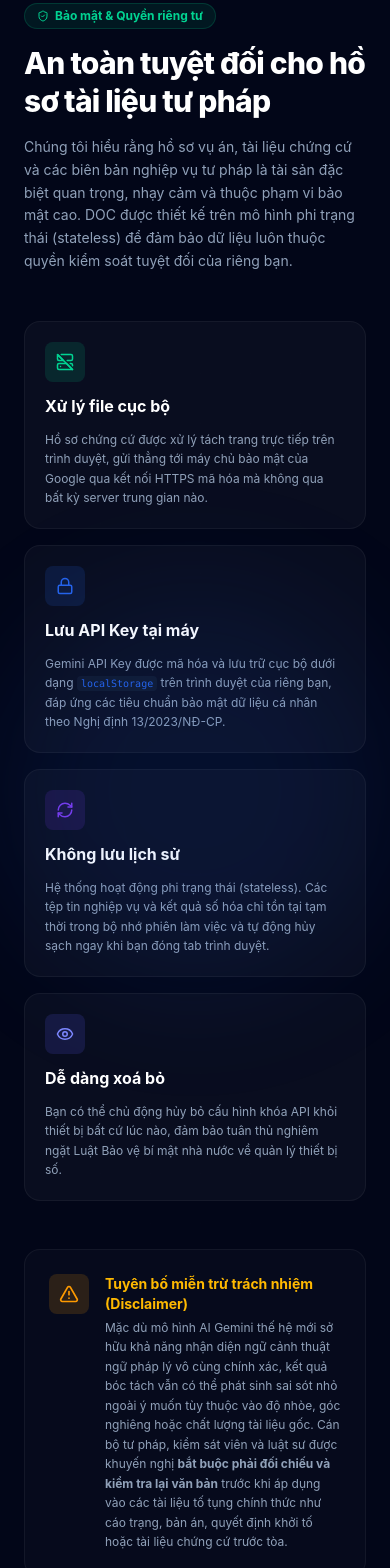
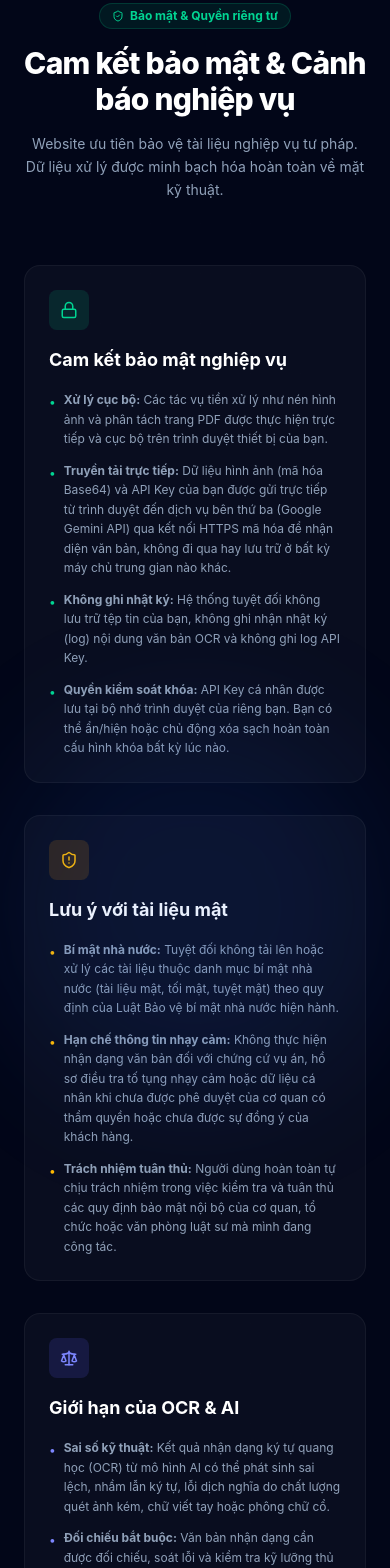
Before and after one commit to ruabien/gemini-ocr-cloudflare, a React (Vite) app: page / in a window 390 px wide. Shown: the part 9220-10788 px from the top of the page. Built offline with nearby package versions, Linux system fonts and the light colour scheme.

Commit message:
feat: implement Phase 2 security, compliance warnings, and AI OCR limitations for judicial users

```diff
--- a/index.html
+++ b/index.html
@@ -560,84 +560,106 @@ Căn cước công dân số: 001085000123 cấp ngày 15/10/2021 tại Cục C
           </div>
         </section>
 
-        <!-- SECURITY & PRIVACY -->
         <section id="security" class="bg-slate-950 text-slate-100 py-20 relative overflow-hidden z-10">
           <div class="absolute inset-0 bg-grid opacity-5 pointer-events-none"></div>
           <div class="absolute top-1/2 left-1/2 transform -translate-x-1/2 -translate-y-1/2 w-96 h-96 bg-primary/10 rounded-full blur-3xl pointer-events-none"></div>
 
-          <div class="max-w-5xl mx-auto px-6">
-            <div class="grid grid-cols-1 lg:grid-cols-12 gap-12 items-center">
-
-              <div class="lg:col-span-5 space-y-4 text-left">
+          <div class="max-w-7xl mx-auto px-6">
+            <div class="text-center space-y-4 mb-16">
               <span class="inline-flex items-center gap-1.5 px-3 py-1 rounded-full bg-emerald-500/10 border border-emerald-500/20 text-emerald-400 text-xs font-bold">
                 <span class="material-icons text-[12px]">verified_user</span>
                 <span>Bảo mật & Quyền riêng tư</span>
               </span>
-                <h2 class="text-3xl sm:text-4xl font-extrabold tracking-tight text-white leading-tight">
-                  An toàn tuyệt đối cho hồ sơ tài liệu tư pháp
+              <h2 class="text-3xl sm:text-4xl font-extrabold tracking-tight text-white">
+                Cam kết bảo mật & Cảnh báo nghiệp vụ
               </h2>
-                <p class="text-slate-400 text-sm sm:text-base leading-relaxed">
-                  Chúng tôi hiểu rằng hồ sơ vụ án, tài liệu chứng cứ và các biên bản nghiệp vụ tư pháp là tài sản đặc biệt quan trọng, nhạy cảm và thuộc phạm vi bảo mật cao. DOC được thiết kế trên mô hình phi trạng thái (stateless) để đảm bảo dữ liệu luôn thuộc quyền kiểm soát tuyệt đối của riêng bạn.
+              <p class="text-slate-400 text-sm sm:text-base max-w-2xl mx-auto leading-relaxed">
+                Website ưu tiên bảo vệ tài liệu nghiệp vụ tư pháp. Dữ liệu xử lý được minh bạch hóa hoàn toàn về mặt kỹ thuật.
               </p>
             </div>
 
-              <div class="lg:col-span-7 grid grid-cols-1 sm:grid-cols-2 gap-4">
+            <div class="grid grid-cols-1 lg:grid-cols-3 gap-8">
 
-                <div class="p-5 rounded-2xl bg-white/[0.03] border border-white/[0.05] space-y-3 hover:bg-white/[0.05] transition-all text-left">
-                  <div class="w-10 h-10 rounded-lg bg-emerald-500/15 flex items-center justify-center text-emerald-400">
-                    <span class="material-icons text-[18px]">cloud_off</span>
+              <!-- Card 1: Cam kết bảo mật nghiệp vụ -->
+              <div class="p-6 rounded-2xl bg-white/[0.03] border border-white/[0.05] hover:bg-white/[0.05] transition-all text-left flex flex-col justify-between">
+                <div>
+                  <div class="w-10 h-10 rounded-lg bg-emerald-500/15 flex items-center justify-center text-emerald-400 mb-4">
+                    <span class="material-icons text-[18px]">lock</span>
                   </div>
-                  <h3 class="font-bold text-white text-base">Xử lý file cục bộ</h3>
-                  <p class="text-xs text-slate-400 leading-relaxed">
-                    Hồ sơ chứng cứ được xử lý tách trang trực tiếp trên trình duyệt, gửi thẳng tới máy chủ bảo mật của Google qua kết nối HTTPS mã hóa mà không qua bất kỳ server trung gian nào.
-                  </p>
+                  <h3 class="font-bold text-white text-lg mb-4">Cam kết bảo mật nghiệp vụ</h3>
+                  <ul class="text-xs text-slate-400 space-y-3 leading-relaxed">
+                    <li class="flex items-start gap-2">
+                      <span class="text-emerald-400 shrink-0 mt-0.5">•</span>
+                      <span><strong>Xử lý cục bộ:</strong> Các tác vụ tiền xử lý như nén hình ảnh và phân tách trang PDF được thực hiện trực tiếp và cục bộ trên trình duyệt thiết bị của bạn.</span>
+                    </li>
+                    <li class="flex items-start gap-2">
+                      <span class="text-emerald-400 shrink-0 mt-0.5">•</span>
+                      <span><strong>Truyền tải trực tiếp:</strong> Dữ liệu hình ảnh (mã hóa Base64) và API Key của bạn được gửi trực tiếp từ trình duyệt đến dịch vụ bên thứ ba (Google Gemini API) qua kết nối HTTPS mã hóa để nhận diện văn bản, không đi qua hay lưu trữ ở bất kỳ máy chủ trung gian nào khác.</span>
+                    </li>
+                    <li class="flex items-start gap-2">
+                      <span class="text-emerald-400 shrink-0 mt-0.5">•</span>
+                      <span><strong>Không ghi nhật ký:</strong> Hệ thống tuyệt đối không lưu trữ tệp tin của bạn, không ghi nhận nhật ký (log) nội dung văn bản OCR và không ghi log API Key.</span>
+                    </li>
+                    <li class="flex items-start gap-2">
+                      <span class="text-emerald-400 shrink-0 mt-0.5">•</span>
+                      <span><strong>Quyền kiểm soát khóa:</strong> API Key cá nhân được lưu tại bộ nhớ trình duyệt của riêng bạn. Bạn có thể ẩn/hiện hoặc chủ động xóa sạch hoàn toàn cấu hình khóa bất kỳ lúc nào.</span>
+                    </li>
+                  </ul>
+                </div>
               </div>
 
-                <div class="p-5 rounded-2xl bg-white/[0.03] border border-white/[0.05] space-y-3 hover:bg-white/[0.05] transition-all text-left">
-                  <div class="w-10 h-10 rounded-lg bg-primary/15 flex items-center justify-center text-primary">
-                    <span class="material-icons text-[18px]">lock</span>
+              <!-- Card 2: Lưu ý với tài liệu mật -->
+              <div class="p-6 rounded-2xl bg-white/[0.03] border border-white/[0.05] hover:bg-white/[0.05] transition-all text-left flex flex-col justify-between">
+                <div>
+                  <div class="w-10 h-10 rounded-lg bg-amber-500/15 flex items-center justify-center text-amber-400 mb-4">
+                    <span class="material-icons text-[18px]">warning</span>
                   </div>
-                  <h3 class="font-bold text-white text-base">Lưu API Key tại máy</h3>
-                  <p class="text-xs text-slate-400 leading-relaxed">
-                    Gemini API Key được mã hóa và lưu trữ cục bộ dưới dạng <code class="text-[10px] bg-slate-900 px-1 py-0.5 rounded text-primary">localStorage</code> trên trình duyệt của riêng bạn, đáp ứng các tiêu chuẩn bảo mật dữ liệu cá nhân theo Nghị định 13/2023/NĐ-CP.
-                  </p>
+                  <h3 class="font-bold text-white text-lg mb-4">Lưu ý với tài liệu mật</h3>
+                  <ul class="text-xs text-slate-400 space-y-3 leading-relaxed">
+                    <li class="flex items-start gap-2">
+                      <span class="text-amber-400 shrink-0 mt-0.5">•</span>
+                      <span><strong>Bí mật nhà nước:</strong> Tuyệt đối không tải lên hoặc xử lý các tài liệu thuộc danh mục bí mật nhà nước (tài liệu mật, tối mật, tuyệt mật) theo quy định của Luật Bảo vệ bí mật nhà nước hiện hành.</span>
+                    </li>
+                    <li class="flex items-start gap-2">
+                      <span class="text-amber-400 shrink-0 mt-0.5">•</span>
+                      <span><strong>Hạn chế thông tin nhạy cảm:</strong> Không thực hiện nhận dạng văn bản đối với chứng cứ vụ án, hồ sơ điều tra tố tụng nhạy cảm hoặc dữ liệu cá nhân khi chưa được phê duyệt của cơ quan có thẩm quyền hoặc chưa được sự đồng ý của khách hàng.</span>
+                    </li>
+                    <li class="flex items-start gap-2">
+                      <span class="text-amber-400 shrink-0 mt-0.5">•</span>
+                      <span><strong>Trách nhiệm tuân thủ:</strong> Người dùng hoàn toàn tự chịu trách nhiệm trong việc kiểm tra và tuân thủ các quy định bảo mật nội bộ của cơ quan, tổ chức hoặc văn phòng luật sư mà mình đang công tác.</span>
+                    </li>
+                  </ul>
+                </div>
               </div>
 
-                <div class="p-5 rounded-2xl bg-white/[0.03] border border-white/[0.05] space-y-3 hover:bg-white/[0.05] transition-all text-left">
-                  <div class="w-10 h-10 rounded-lg bg-ai-accent/15 flex items-center justify-center text-ai-accent">
-                    <span class="material-icons text-[18px]">sync</span>
+              <!-- Card 3: Giới hạn của OCR/AI -->
+              <div class="p-6 rounded-2xl bg-white/[0.03] border border-white/[0.05] hover:bg-white/[0.05] transition-all text-left flex flex-col justify-between">
+                <div>
+                  <div class="w-10 h-10 rounded-lg bg-indigo-500/15 flex items-center justify-center text-indigo-400 mb-4">
+                    <span class="material-icons text-[18px]">gavel</span>
                   </div>
-                  <h3 class="font-bold text-white text-base">Không lưu lịch sử</h3>
-                  <p class="text-xs text-slate-400 leading-relaxed">
-                    Hệ thống hoạt động phi trạng thái (stateless). Các tệp tin nghiệp vụ và kết quả số hóa chỉ tồn tại tạm thời trong bộ nhớ phiên làm việc và tự động hủy sạch ngay khi bạn đóng tab trình duyệt.
-                  </p>
+                  <h3 class="font-bold text-white text-lg mb-4">Giới hạn của OCR & AI</h3>
+                  <ul class="text-xs text-slate-400 space-y-3 leading-relaxed">
+                    <li class="flex items-start gap-2">
+                      <span class="text-indigo-400 shrink-0 mt-0.5">•</span>
+                      <span><strong>Sai số kỹ thuật:</strong> Kết quả nhận dạng ký tự quang học (OCR) từ mô hình AI có thể phát sinh sai lệch, nhầm lẫn ký tự, lỗi dịch nghĩa do chất lượng quét ảnh kém, chữ viết tay hoặc phông chữ cổ.</span>
+                    </li>
+                    <li class="flex items-start gap-2">
+                      <span class="text-indigo-400 shrink-0 mt-0.5">•</span>
+                      <span><strong>Đối chiếu bắt buộc:</strong> Văn bản nhận dạng cần được đối chiếu, soát lỗi và kiểm tra kỹ lưỡng thủ công với bản gốc trước khi đưa vào hồ sơ vụ án hoặc tài liệu chính thức.</span>
+                    </li>
+                    <li class="flex items-start gap-2">
+                      <span class="text-indigo-400 shrink-0 mt-0.5">•</span>
+                      <span><strong>Tính chất hỗ trợ:</strong> Công cụ chỉ hỗ trợ số hóa bóc tách văn bản thô để tối ưu hóa thời gian soạn thảo, hoàn toàn không thay thế cho đánh giá chuyên môn pháp lý của cán bộ nghiệp vụ.</span>
+                    </li>
+                    <li class="flex items-start gap-2">
+                      <span class="text-indigo-400 shrink-0 mt-0.5">•</span>
+                      <span><strong>Không làm căn cứ duy nhất:</strong> Tuyệt đối không sử dụng kết quả nhận dạng từ AI làm căn cứ pháp lý hoặc chứng cứ duy nhất trong hoạt động tố tụng, phán quyết hoặc tư vấn pháp luật.</span>
+                    </li>
+                  </ul>
+                </div>
               </div>
 
-                <div class="p-5 rounded-2xl bg-white/[0.03] border border-white/[0.05] space-y-3 hover:bg-white/[0.05] transition-all text-left">
-                  <div class="w-10 h-10 rounded-lg bg-indigo-500/15 flex items-center justify-center text-indigo-400">
-                    <span class="material-icons text-[18px]">visibility</span>
-                  </div>
-                  <h3 class="font-bold text-white text-base">Dễ dàng xoá bỏ</h3>
-                  <p class="text-xs text-slate-400 leading-relaxed">
-                    Bạn có thể chủ động hủy bỏ cấu hình khóa API khỏi thiết bị bất cứ lúc nào, đảm bảo tuân thủ nghiêm ngặt Luật Bảo vệ bí mật nhà nước về quản lý thiết bị số.
-                  </p>
-                </div>
-
-              </div>
-
-            </div>
-
-            <!-- DISCLAIMER CARD -->
-            <div class="mt-12 p-6 rounded-2xl bg-white/[0.02] border border-white/[0.05] flex items-start gap-4">
-              <div class="w-10 h-10 rounded-lg bg-amber-500/15 flex items-center justify-center text-amber-500 shrink-0">
-                <span class="material-icons text-[20px]">warning</span>
-              </div>
-              <div class="text-left space-y-1">
-                <h4 class="font-bold text-amber-400 text-sm">Tuyên bố miễn trừ trách nhiệm (Disclaimer)</h4>
-                <p class="text-xs text-slate-400 leading-relaxed">
-                  Mặc dù mô hình AI Gemini thế hệ mới sở hữu khả năng nhận diện ngữ cảnh thuật ngữ pháp lý vô cùng chính xác, kết quả bóc tách vẫn có thể phát sinh sai sót nhỏ ngoài ý muốn tùy thuộc vào độ nhòe, góc nghiêng hoặc chất lượng tài liệu gốc. Cán bộ tư pháp, kiểm sát viên và luật sư được khuyến nghị <strong>bắt buộc phải đối chiếu và kiểm tra lại văn bản</strong> trước khi áp dụng vào các tài liệu tố tụng chính thức như cáo trạng, bản án, quyết định khởi tố hoặc tài liệu chứng cứ trước tòa.
-                </p>
-              </div>
             </div>
 
           </div>
--- a/src/components/LandingPage.jsx
+++ b/src/components/LandingPage.jsx
@@ -2,8 +2,8 @@ import { useState, useEffect } from 'react';
 import {
   Sparkles, ShieldCheck, Zap, Layers, FileOutput, RefreshCw,
   HelpCircle, ChevronDown, Check, ArrowRight, Upload, Play,
-  Lock, Eye, ServerOff, Cpu, FileText, Camera, Gavel, AlertTriangle,
-  Shield, BookOpen, Search, ClipboardCheck
+  Lock, Cpu, FileText, Camera, Gavel,
+  Shield, BookOpen, Search, ClipboardCheck, ShieldAlert, Scale
 } from 'lucide-react';
 import FileDropzone from './FileDropzone';
 
@@ -659,79 +659,102 @@ export default function LandingPage({ onFilesSelected, onOpenSettings }) {
         <div className="absolute inset-0 bg-grid opacity-5 pointer-events-none" />
         <div className="absolute top-1/2 left-1/2 transform -translate-x-1/2 -translate-y-1/2 w-96 h-96 bg-primary/10 rounded-full blur-3xl pointer-events-none" />
 
-        <div className="max-w-5xl mx-auto px-6">
-          <div className="grid grid-cols-1 lg:grid-cols-12 gap-12 items-center">
-
-            <div className="lg:col-span-5 space-y-4 text-left">
+        <div className="max-w-7xl mx-auto px-6">
+          <div className="text-center space-y-4 mb-16">
             <span className="inline-flex items-center gap-1.5 px-3 py-1 rounded-full bg-emerald-500/10 border border-emerald-500/20 text-emerald-400 text-xs font-bold">
               <ShieldCheck size={12} />
               <span>Bảo mật & Quyền riêng tư</span>
             </span>
-              <h2 className="text-3xl sm:text-4xl font-extrabold tracking-tight text-white leading-tight">
-                An toàn tuyệt đối cho hồ sơ tài liệu tư pháp
+            <h2 className="text-3xl sm:text-4xl font-extrabold tracking-tight text-white">
+              Cam kết bảo mật & Cảnh báo nghiệp vụ
             </h2>
-              <p className="text-slate-400 text-sm sm:text-base leading-relaxed">
-                Chúng tôi hiểu rằng hồ sơ vụ án, tài liệu chứng cứ và các biên bản nghiệp vụ tư pháp là tài sản đặc biệt quan trọng, nhạy cảm và thuộc phạm vi bảo mật cao. DOC được thiết kế trên mô hình phi trạng thái (stateless) để đảm bảo dữ liệu luôn thuộc quyền kiểm soát tuyệt đối của riêng bạn.
+            <p className="text-slate-400 text-sm sm:text-base max-w-2xl mx-auto leading-relaxed">
+              Website ưu tiên bảo vệ tài liệu nghiệp vụ tư pháp. Dữ liệu xử lý được minh bạch hóa hoàn toàn về mặt kỹ thuật.
             </p>
           </div>
 
-            <div className="lg:col-span-7 grid grid-cols-1 sm:grid-cols-2 gap-4">
+          <div className="grid grid-cols-1 lg:grid-cols-3 gap-8">
 
-              <div className="p-5 rounded-2xl bg-white/[0.03] border border-white/[0.05] space-y-3 hover:bg-white/[0.05] transition-all text-left">
-                <div className="w-10 h-10 rounded-lg bg-emerald-500/15 flex items-center justify-center text-emerald-400">
-                  <ServerOff size={18} />
+            {/* Card 1: Cam kết bảo mật nghiệp vụ */}
+            <div className="p-6 rounded-2xl bg-white/[0.03] border border-white/[0.05] hover:bg-white/[0.05] transition-all text-left flex flex-col justify-between">
+              <div>
+                <div className="w-10 h-10 rounded-lg bg-emerald-500/15 flex items-center justify-center text-emerald-400 mb-4">
+                  <Lock size={18} />
                 </div>
-                <h3 className="font-bold text-white text-base">Xử lý file cục bộ</h3>
-                <p className="text-xs text-slate-400 leading-relaxed">
-                  Hồ sơ chứng cứ được xử lý tách trang trực tiếp trên trình duyệt, gửi thẳng tới máy chủ bảo mật của Google qua kết nối HTTPS mã hóa mà không qua bất kỳ server trung gian nào.
-                </p>
+                <h3 className="font-bold text-white text-lg mb-4">Cam kết bảo mật nghiệp vụ</h3>
+                <ul className="text-xs text-slate-400 space-y-3 leading-relaxed">
+                  <li className="flex items-start gap-2">
+                    <span className="text-emerald-400 shrink-0 mt-0.5">•</span>
+                    <span><strong>Xử lý cục bộ:</strong> Các tác vụ tiền xử lý như nén hình ảnh và phân tách trang PDF được thực hiện trực tiếp và cục bộ trên trình duyệt thiết bị của bạn.</span>
+                  </li>
+                  <li className="flex items-start gap-2">
+                    <span className="text-emerald-400 shrink-0 mt-0.5">•</span>
+                    <span><strong>Truyền tải trực tiếp:</strong> Dữ liệu hình ảnh (mã hóa Base64) và API Key của bạn được gửi trực tiếp từ trình duyệt đến dịch vụ bên thứ ba (Google Gemini API) qua kết nối HTTPS mã hóa để nhận diện văn bản, không đi qua hay lưu trữ ở bất kỳ máy chủ trung gian nào khác.</span>
+                  </li>
+                  <li className="flex items-start gap-2">
+                    <span className="text-emerald-400 shrink-0 mt-0.5">•</span>
+                    <span><strong>Không ghi nhật ký:</strong> Hệ thống tuyệt đối không lưu trữ tệp tin của bạn, không ghi nhận nhật ký (log) nội dung văn bản OCR và không ghi log API Key.</span>
+                  </li>
+                  <li className="flex items-start gap-2">
+                    <span className="text-emerald-400 shrink-0 mt-0.5">•</span>
+                    <span><strong>Quyền kiểm soát khóa:</strong> API Key cá nhân được lưu tại bộ nhớ trình duyệt của riêng bạn. Bạn có thể ẩn/hiện hoặc chủ động xóa sạch hoàn toàn cấu hình khóa bất kỳ lúc nào.</span>
+                  </li>
+                </ul>
+              </div>
             </div>
 
-              <div className="p-5 rounded-2xl bg-white/[0.03] border border-white/[0.05] space-y-3 hover:bg-white/[0.05] transition-all text-left">
-                <div className="w-10 h-10 rounded-lg bg-primary/15 flex items-center justify-center text-primary">
-                  <Lock size={18} />
+            {/* Card 2: Lưu ý với tài liệu mật */}
+            <div className="p-6 rounded-2xl bg-white/[0.03] border border-white/[0.05] hover:bg-white/[0.05] transition-all text-left flex flex-col justify-between">
+              <div>
+                <div className="w-10 h-10 rounded-lg bg-amber-500/15 flex items-center justify-center text-amber-400 mb-4">
+                  <ShieldAlert size={18} />
                 </div>
-                <h3 className="font-bold text-white text-base">Lưu API Key tại máy</h3>
-                <p class="text-xs text-slate-400 leading-relaxed">
-                  Gemini API Key được mã hóa và lưu trữ cục bộ dưới dạng <code className="text-[10px] bg-slate-900 px-1 py-0.5 rounded text-primary">localStorage</code> trên trình duyệt của riêng bạn, đáp ứng các tiêu chuẩn bảo mật dữ liệu cá nhân theo Nghị định 13/2023/NĐ-CP.
-                </p>
+                <h3 className="font-bold text-white text-lg mb-4">Lưu ý với tài liệu mật</h3>
+                <ul className="text-xs text-slate-400 space-y-3 leading-relaxed">
+                  <li className="flex items-start gap-2">
+                    <span className="text-amber-400 shrink-0 mt-0.5">•</span>
+                    <span><strong>Bí mật nhà nước:</strong> Tuyệt đối không tải lên hoặc xử lý các tài liệu thuộc danh mục bí mật nhà nước (tài liệu mật, tối mật, tuyệt mật) theo quy định của Luật Bảo vệ bí mật nhà nước hiện hành.</span>
+                  </li>
+                  <li className="flex items-start gap-2">
+                    <span className="text-amber-400 shrink-0 mt-0.5">•</span>
+                    <span><strong>Hạn chế thông tin nhạy cảm:</strong> Không thực hiện nhận dạng văn bản đối với chứng cứ vụ án, hồ sơ điều tra tố tụng nhạy cảm hoặc dữ liệu cá nhân khi chưa được phê duyệt của cơ quan có thẩm quyền hoặc chưa được sự đồng ý của khách hàng.</span>
+                  </li>
+                  <li className="flex items-start gap-2">
+                    <span className="text-amber-400 shrink-0 mt-0.5">•</span>
+                    <span><strong>Trách nhiệm tuân thủ:</strong> Người dùng hoàn toàn tự chịu trách nhiệm trong việc kiểm tra và tuân thủ các quy định bảo mật nội bộ của cơ quan, tổ chức hoặc văn phòng luật sư mà mình đang công tác.</span>
+                  </li>
+                </ul>
+              </div>
             </div>
 
-              <div className="p-5 rounded-2xl bg-white/[0.03] border border-white/[0.05] space-y-3 hover:bg-white/[0.05] transition-all text-left">
-                <div className="w-10 h-10 rounded-lg bg-ai-accent/15 flex items-center justify-center text-ai-accent">
-                  <RefreshCw size={18} />
+            {/* Card 3: Giới hạn của OCR/AI */}
+            <div className="p-6 rounded-2xl bg-white/[0.03] border border-white/[0.05] hover:bg-white/[0.05] transition-all text-left flex flex-col justify-between">
+              <div>
+                <div className="w-10 h-10 rounded-lg bg-indigo-500/15 flex items-center justify-center text-indigo-400 mb-4">
+                  <Scale size={18} />
                 </div>
-                <h3 className="font-bold text-white text-base">Không lưu lịch sử</h3>
-                <p className="text-xs text-slate-400 leading-relaxed">
-                  Hệ thống hoạt động phi trạng thái (stateless). Các tệp tin nghiệp vụ và kết quả số hóa chỉ tồn tại tạm thời trong bộ nhớ phiên làm việc và tự động hủy sạch ngay khi bạn đóng tab trình duyệt.
-                </p>
+                <h3 className="font-bold text-white text-lg mb-4">Giới hạn của OCR & AI</h3>
+                <ul className="text-xs text-slate-400 space-y-3 leading-relaxed">
+                  <li className="flex items-start gap-2">
+                    <span className="text-indigo-400 shrink-0 mt-0.5">•</span>
+                    <span><strong>Sai số kỹ thuật:</strong> Kết quả nhận dạng ký tự quang học (OCR) từ mô hình AI có thể phát sinh sai lệch, nhầm lẫn ký tự, lỗi dịch nghĩa do chất lượng quét ảnh kém, chữ viết tay hoặc phông chữ cổ.</span>
+                  </li>
+                  <li className="flex items-start gap-2">
+                    <span className="text-indigo-400 shrink-0 mt-0.5">•</span>
+                    <span><strong>Đối chiếu bắt buộc:</strong> Văn bản nhận dạng cần được đối chiếu, soát lỗi và kiểm tra kỹ lưỡng thủ công với bản gốc trước khi đưa vào hồ sơ vụ án hoặc tài liệu chính thức.</span>
+                  </li>
+                  <li className="flex items-start gap-2">
+                    <span className="text-indigo-400 shrink-0 mt-0.5">•</span>
+                    <span><strong>Tính chất hỗ trợ:</strong> Công cụ chỉ hỗ trợ số hóa bóc tách văn bản thô để tối ưu hóa thời gian soạn thảo, hoàn toàn không thay thế cho đánh giá chuyên môn pháp lý của cán bộ nghiệp vụ.</span>
+                  </li>
+                  <li className="flex items-start gap-2">
+                    <span className="text-indigo-400 shrink-0 mt-0.5">•</span>
+                    <span><strong>Không làm căn cứ duy nhất:</strong> Tuyệt đối không sử dụng kết quả nhận dạng từ AI làm căn cứ pháp lý hoặc chứng cứ duy nhất trong hoạt động tố tụng, phán quyết hoặc tư vấn pháp luật.</span>
+                  </li>
+                </ul>
+              </div>
             </div>
 
-              <div className="p-5 rounded-2xl bg-white/[0.03] border border-white/[0.05] space-y-3 hover:bg-white/[0.05] transition-all text-left">
-                <div className="w-10 h-10 rounded-lg bg-indigo-500/15 flex items-center justify-center text-indigo-400">
-                  <Eye size={18} />
-                </div>
-                <h3 className="font-bold text-white text-base">Dễ dàng xoá bỏ</h3>
-                <p className="text-xs text-slate-400 leading-relaxed">
-                  Bạn có thể chủ động hủy bỏ cấu hình khóa API khỏi thiết bị bất cứ lúc nào, đảm bảo tuân thủ nghiêm ngặt Luật Bảo vệ bí mật nhà nước về quản lý thiết bị số.
-                </p>
-              </div>
-
-            </div>
-
-          </div>
-
-          {/* DISCLAIMER CARD */}
-          <div className="mt-12 p-6 rounded-2xl bg-white/[0.02] border border-white/[0.05] flex items-start gap-4">
-            <div className="w-10 h-10 rounded-lg bg-amber-500/15 flex items-center justify-center text-amber-500 shrink-0">
-              <AlertTriangle size={20} />
-            </div>
-            <div className="text-left space-y-1">
-              <h4 className="font-bold text-amber-400 text-sm">Tuyên bố miễn trừ trách nhiệm (Disclaimer)</h4>
-              <p className="text-xs text-slate-400 leading-relaxed">
-                Mặc dù mô hình AI Gemini thế hệ mới sở hữu khả năng nhận diện ngữ cảnh thuật ngữ pháp lý vô cùng chính xác, kết quả bóc tách vẫn có thể phát sinh sai sót nhỏ ngoài ý muốn tùy thuộc vào độ nhòe, góc nghiêng hoặc chất lượng tài liệu gốc. Cán bộ tư pháp, kiểm sát viên và luật sư được khuyến nghị <strong>bắt buộc phải đối chiếu và kiểm tra lại văn bản</strong> trước khi áp dụng vào các tài liệu tố tụng chính thức như cáo trạng, bản án, quyết định khởi tố hoặc tài liệu chứng cứ trước tòa.
-              </p>
-            </div>
           </div>
 
         </div>
```
Lines whose indentation alone changed are shown as unchanged.
